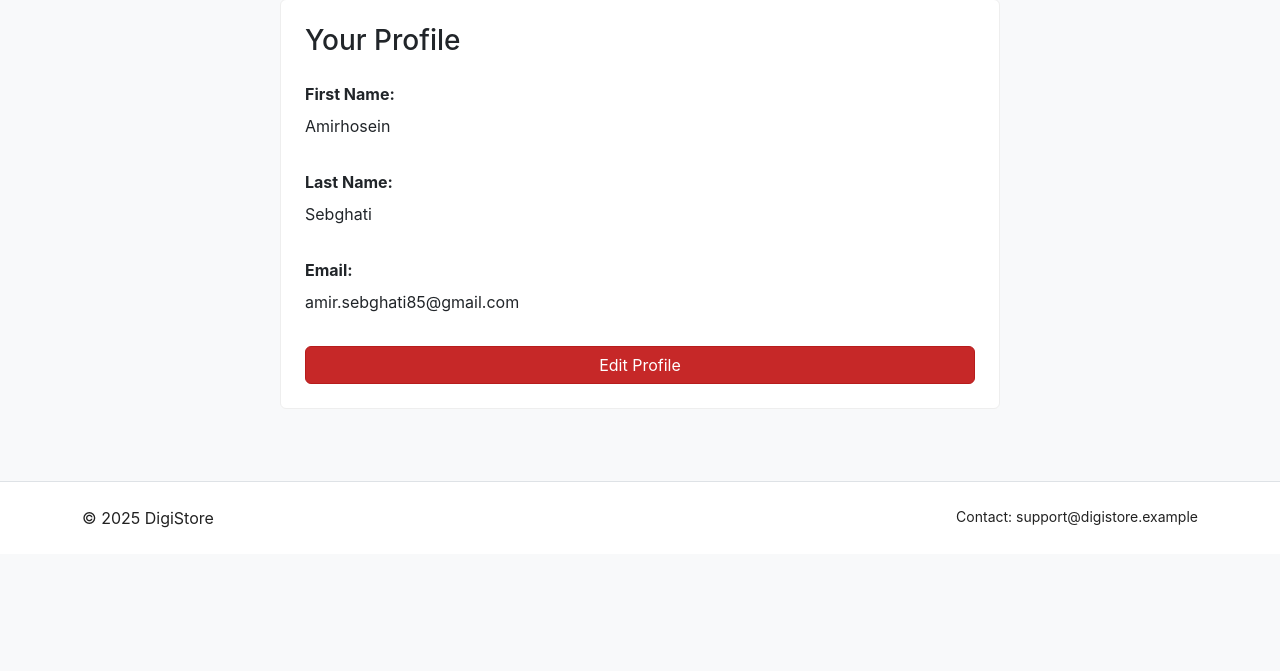
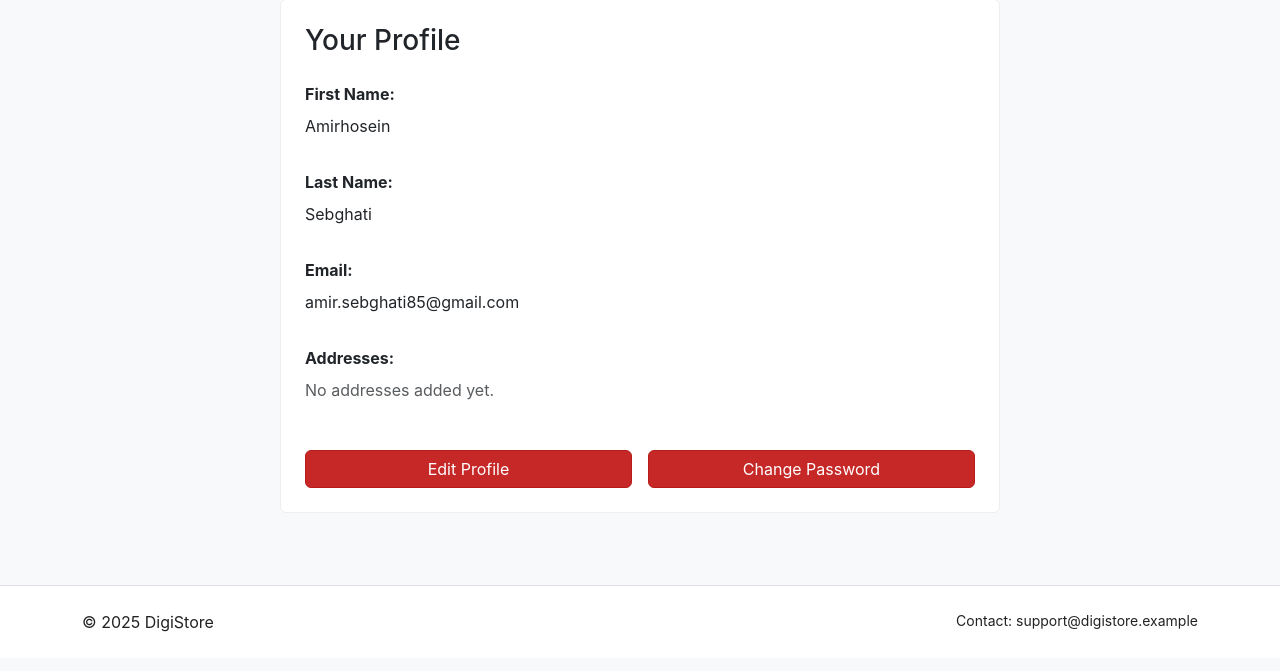
Before and after one commit to Sakayaaa/django-online-shop, a Django app: page /accounts/profile/ in a window 1280 px wide. Shown: the part 105-776 px from the top of the page. Run offline with Django 5.2, Linux system fonts and the light colour scheme; a user stored in the database is signed in.

Commit message:
modified:   accounts/templates/accounts/view-profile.html 	modified:   accounts/views.py

```diff
--- a/accounts/templates/accounts/view-profile.html
+++ b/accounts/templates/accounts/view-profile.html
@@ -20,6 +20,25 @@
     <p>{{ user.email }}</p>
   </div>
 
-  <a href="{% url 'edit-profile' %}" class="btn btn-danger">Edit Profile</a>
+  <div class="mb-3">
+    <label class="form-label fw-bold">Addresses:</label>
+    {% if user.addresses.all %}
+      {% for addr in user.addresses.all %}
+        <div class="border p-2 mb-2">
+          <p class="mb-1"><strong>City:</strong> {{ addr.city }}</p>
+          <p class="mb-1"><strong>Street:</strong> {{ addr.street }}</p>
+          <p class="mb-1"><strong>Number:</strong> {{ addr.number }}</p>
+          <p class="mb-0"><strong>Postal Code:</strong> {{ addr.postal_code }}</p>
+        </div>
+      {% endfor %}
+    {% else %}
+      <p class="text-muted">No addresses added yet.</p>
+    {% endif %}
+  </div>
+
+  <div class="d-flex justify-content-between mt-3">
+    <a href="{% url 'edit-profile' %}" class="btn btn-danger w-50 me-2">Edit Profile</a>
+    <a href="#" class="btn btn-danger w-50 ms-2">Change Password</a>
+  </div>
 </div>
 {% endblock %}
--- a/accounts/views.py
+++ b/accounts/views.py
@@ -51,10 +51,10 @@ class Register(View):
 
 class ViewProfile(View):
     def get(self, request):
-        return render(request, 'accounts/view-profile.html', {})
-
-    def post(self, request):
-        pass
+        if not request.user.is_authenticated:
+            return redirect('login')
+        addresses = request.user.addresses.all()
+        return render(request, 'accounts/view-profile.html', {'addresses': addresses})
 # -------------------------------------------------------------------------------------------------------
 
 
```
